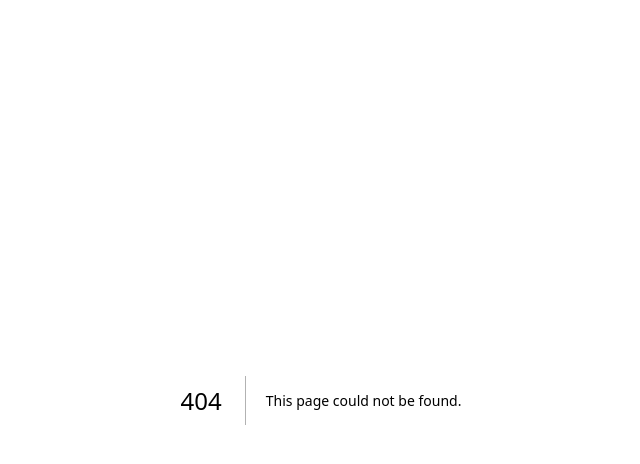
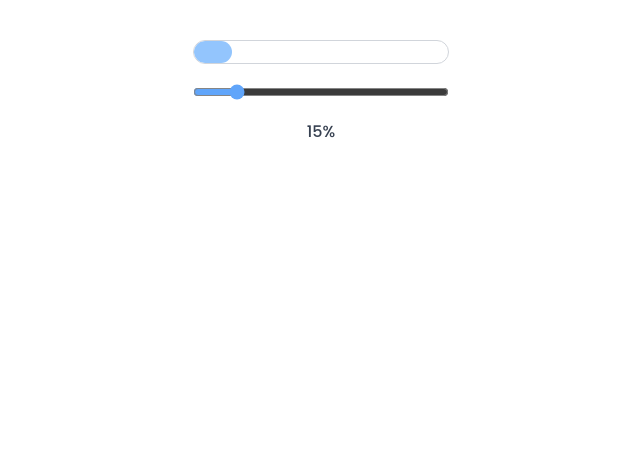
Before and after one commit to andreytr449/react-lab1, a Next.js app: page /progress-bar in a window 1280 px wide. Before the commit this address had no page. Shown: the top 464 px of the page, without its empty margins (319-959 px from the left). Built offline with nearby package versions, Linux system fonts and the light colour scheme.

Commit message:
Task 6 - Progress bar

```diff
--- /dev/null
+++ b/app/progress-bar/page.tsx
@@ -0,0 +1,23 @@
+'use client'
+
+import {useState} from "react";
+import Progress from "@/components/shared/progress-bar/Progress";
+import Range from "@/components/shared/progress-bar/Range";
+
+export default function ProgressBarPage(){
+    const [value, setValue] = useState<number>(15)
+
+    const handleChange = (rangeValue:string) => {
+        setValue(Number(rangeValue))
+    };
+
+    return (
+        <div className="flex flex-col items-center justify-center mt-10 space-y-6">
+            <Progress value={value} />
+
+            <Range value={value} handleChange={handleChange}/>
+
+            <span className="text-gray-700 font-medium">{value}%</span>
+        </div>
+    );
+}
--- /dev/null
+++ b/components/shared/progress-bar/Progress.tsx
@@ -0,0 +1,10 @@
+export default function Progress({value}: {value: number}) {
+    return (
+        <div className="relative w-64 h-6 bg-white rounded-xl overflow-hidden border border-gray-300">
+            <div
+                className="h-full bg-blue-300 rounded-xl"
+                style={{width: `${value}%`}}
+            ></div>
+        </div>
+    )
+}
--- /dev/null
+++ b/components/shared/progress-bar/Range.tsx
@@ -0,0 +1,17 @@
+type Props = {
+    value:number,
+    handleChange: (value:string) => void
+}
+
+export default function Range({value, handleChange}: Props) {
+    return (
+        <input
+            type="range"
+            min="0"
+            max="100"
+            value={value}
+            onChange={(e) => handleChange(e.target.value)}
+            className="w-64 h-2 bg-gray-200 rounded-lg cursor-pointer accent-blue-400"
+        />
+    )
+}
```
